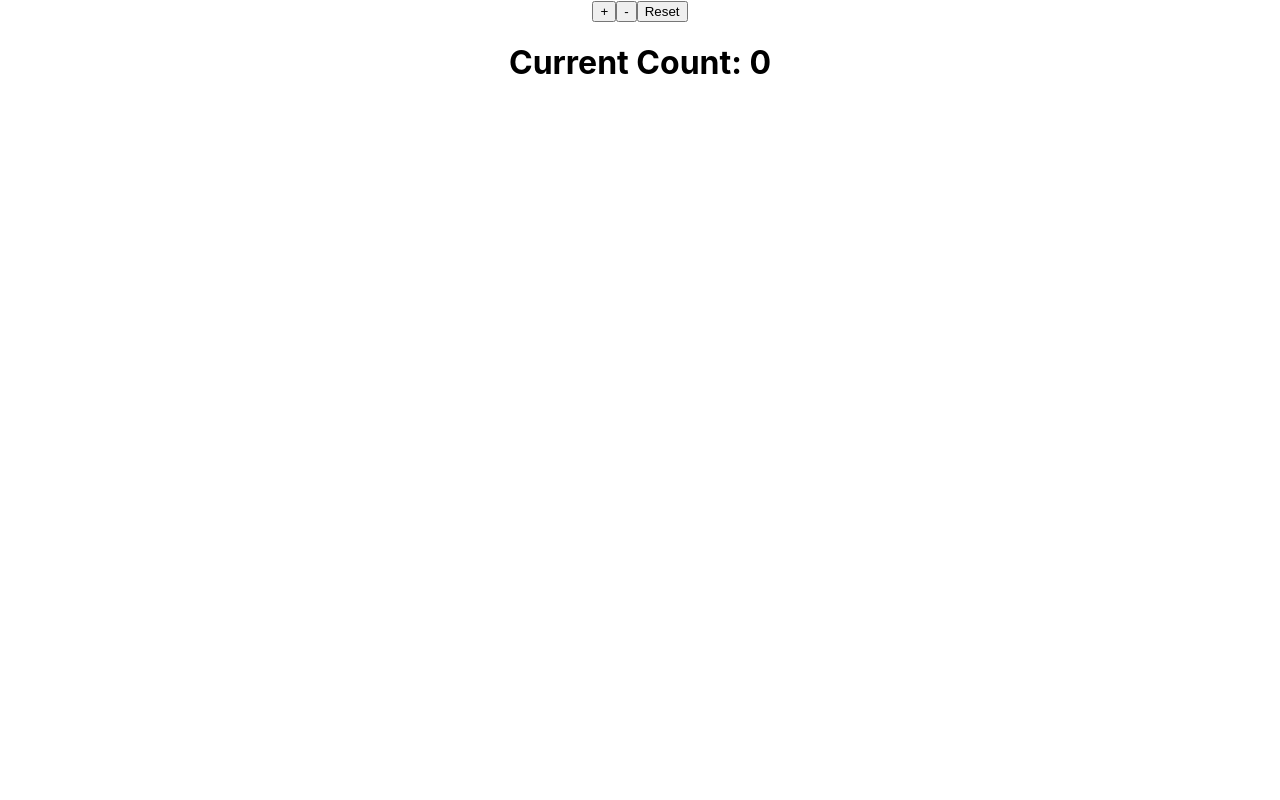
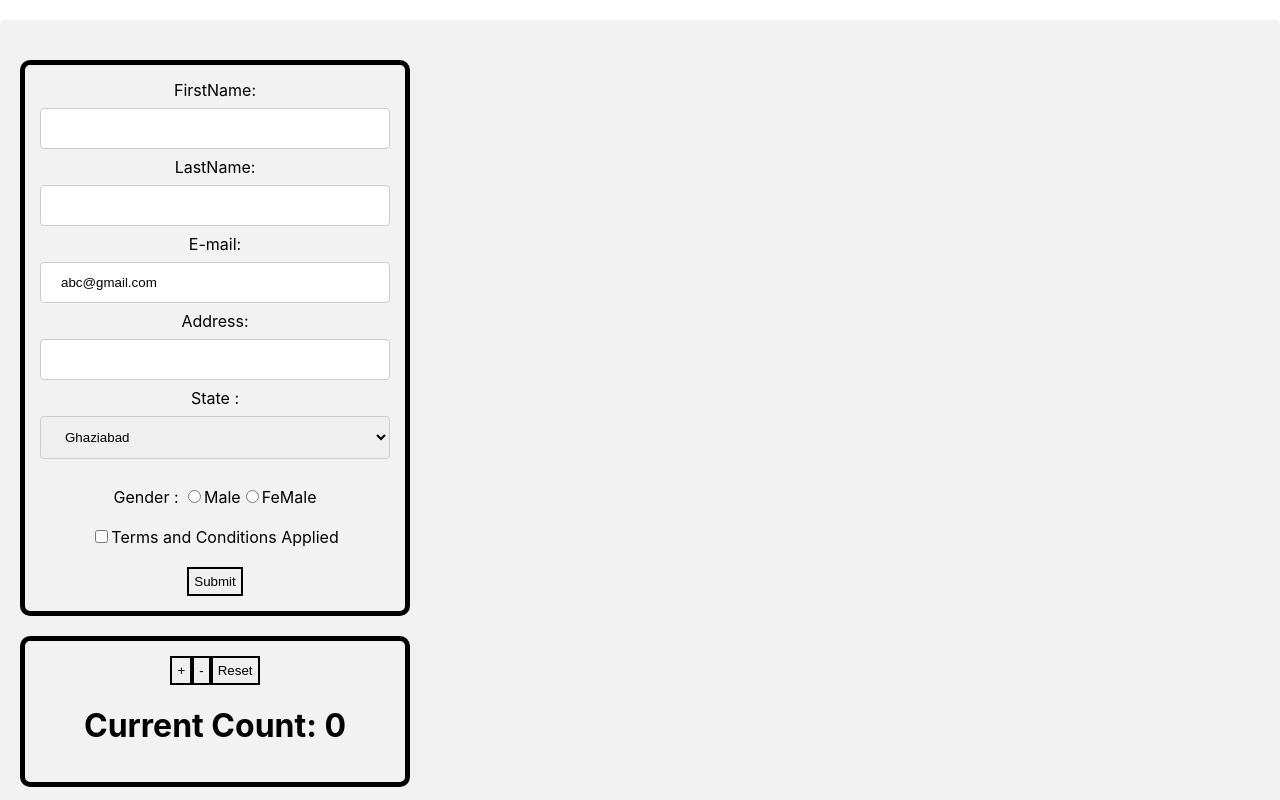
Before and after one commit to pandey333/ReactWork, a React (Create React App) app in the folder my-app/: page / in a window 1280 px wide. Shown: the top 800 px of the page. Built offline with nearby package versions, Linux system fonts and the light colour scheme.

Commit message:
created react assignment

```diff
--- a/my-app/src/App.css
+++ b/my-app/src/App.css
@@ -13,16 +13,69 @@
   }
 }
 
-table,
+button {
+  padding: 5px;
+  border: solid black 2px;
+  text-align: center;
+}
+
+body {
+  text-align: center;
+}
+
+input[type=text], select {
+  width: 100%;
+  padding: 12px 20px;
+  margin: 8px 0;
+  display: inline-block;
+  border: 1px solid #ccc;
+  border-radius: 4px;
+  box-sizing: border-box;
+}
+
+input[type=submit] {
+  width: 100%;
+  background-color: #4CAF50;
+  color: white;
+  padding: 14px 20px;
+  margin: 8px 0;
+  border: none;
+  border-radius: 4px;
+  cursor: pointer;
+}
+
+input[type=submit]:hover {
+  background-color: #45a049;
+}
+
+div {
+  border-radius: 5px;
+  background-color: #f2f2f2;
+  padding: 20px;
+  margin-top: 20px;
+}
+
+table {
+  padding: 15px;
+border-radius: 10px;
+border: solid black 5px;
+width: 350px;
+margin-top: 20px;
+
+}
+
 th,
 td {
-  border: 1px solid black;
+  border: 2px solid red;
   border-collapse: collapse;
 }
-th,
-td {
-  padding: 5px;
-  text-align: left;
+
+.rajat {
+padding: 15px;
+border-radius: 10px;
+border: solid black 5px;
+width: 350px;
+
 }
 
 .App-header {
--- a/my-app/src/App.js
+++ b/my-app/src/App.js
@@ -1,16 +1,20 @@
 import React from "react";
 
-import Counter2 from "./functional/counterComponent";
+import Counter from "./functional/counterComponent";
+import {Form} from "./classes/form.jsx"
  import "./App.css";
-// import Table from "./functional/table.jsx";
+ import Table from "./functional/table.jsx";
 // function App() {
 //   return <Table />;
 // }
 function App() {
   return (
-    <div className="App">
-      <Counter2/>
-    </div>
+  <>
+
+      <Form/>
+      <Counter/>
+      <Table/>
+   </>
   );
 }
 
--- /dev/null
+++ b/my-app/src/classes/form.jsx
@@ -0,0 +1,117 @@
+import React from "react";
+
+export class Form extends React.Component {
+  constructor() {
+    super();
+    this.state = {
+        firstName: "",
+        lastName: "",
+        emailid:"abc@gmail.com",
+        Address:"",
+        State:"",
+        gender:"",
+        agree:"",
+    };
+  }
+  inputChangeHandler = (e) => {
+    this.setState({
+        [e.target.name] :e.target.value
+    })
+};
+
+render() {
+  return (
+    <div className="rajat">
+        <form>
+
+       FirstName: <input
+          type="text"
+          name="firstName"
+          value={this.state.firstName}
+          onChange={(e) => {
+            this.inputChangeHandler(e);
+          }}
+        />
+
+       LastName: <input
+          type="text"
+          name="lastName"
+          value={this.state.lastName}
+          onChange={(e) => {
+            this.inputChangeHandler(e);
+          }}
+        />
+
+      E-mail: <input
+          type="text"
+          name="emailid"
+          value={this.state.emailid}
+          onChange={(e) => {
+            this.inputChangeHandler(e);
+          }}
+        />
+
+        Address: <input
+          type="text"
+          name="Address"
+          value={this.state.Address}
+          onChange={(e) => {
+            this.inputChangeHandler(e);
+          }}
+        />
+
+            State : <select
+                    name = "state"
+                    onChange = { e => {
+                        this.inputChangeHandler(e);
+                    }}
+                    >
+                        <option
+                            value = "Ghaziabad"
+                        >Ghaziabad</option>
+
+                        <option
+                            value = "Delhi"
+                        >Delhi</option>
+
+                        <option
+                            value = "Noida"
+                        >Noida</option>
+
+                    </select> <br></br><br></br>
+
+        Gender : <input
+                    type = "radio"
+                    name = "gender"
+                    value = "Male"
+                    onChange = { e => {
+                        this.inputChangeHandler(e);
+                    }}
+                />Male
+
+                <input
+                    type = "radio"
+                    name = "gender"
+                    value = "FeMale"
+                    onChange = { e => {
+                        this.inputChangeHandler(e);
+                    }}
+                />FeMale <br></br><br></br>
+
+                <input
+                    type = "checkbox"
+                    name = "terms"
+                    value = {true}
+                    onChange = { e => {
+                        this.inputChangeHandler(e);
+                    }}
+                />Terms and Conditions Applied <br/><br/>
+
+          <button onClick={()=>{alert(JSON.stringify(this.state))}} >
+              Submit
+          </button>
+      </form>
+    </div>
+  );
+}
+}
--- a/my-app/src/functional/counter.jsx
+++ b/my-app/src/functional/counter.jsx
@@ -14,7 +14,7 @@ function Counter() {
     setCount(prevCount => prevCount - 1);
   };
   return (
-    <div>
+    <div className="rajat">
       <div>
         <button onClick={handleDecrement}>-</button>
         <h5>Count is {count}</h5>
--- a/my-app/src/functional/counterComponent.jsx
+++ b/my-app/src/functional/counterComponent.jsx
@@ -1,7 +1,7 @@
 import React from "react";
 class Counter2 extends React.Component {
-    constructor(props) {
-      super(props);
+    constructor() {
+      super();
       this.state = {
         count: 0
       };
@@ -31,10 +31,10 @@ class Counter2 extends React.Component {
     render() {
       return (
 
-     <div>
-     <button className='inc' onClick={(e) => this.increment(e)}>+</button>
+     <div className="rajat">
+     <button className='inc' onClick={(e) => this.increment()}>+</button>
       <button className='dec' onClick={(e) => this.decrement(e)}>-</button>
-      <button className='reset' onClick={(e) => this.reset(e)}>Reset</button>
+      <button className='reset' onClick={() => this.reset()}>Reset</button>
       <h1>Current Count: {this.state.count}</h1>
     </div>
       );
```
